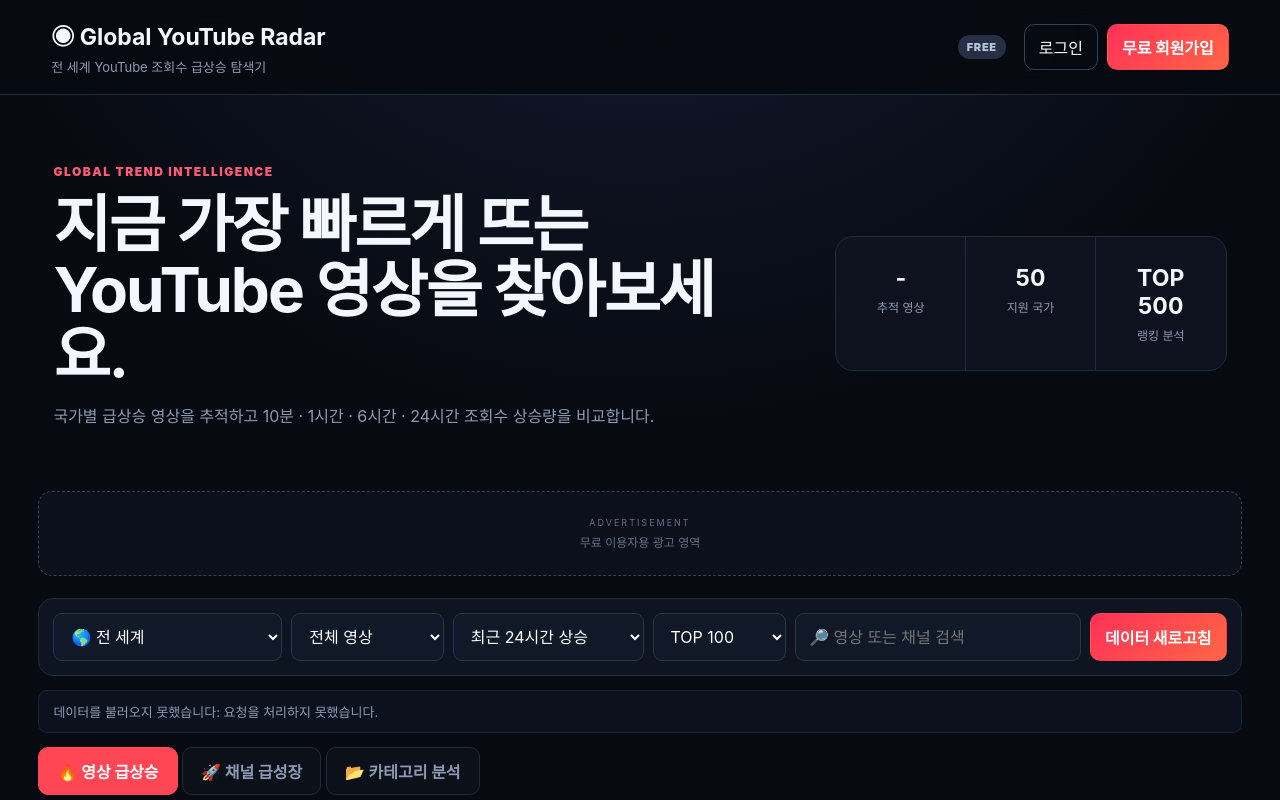
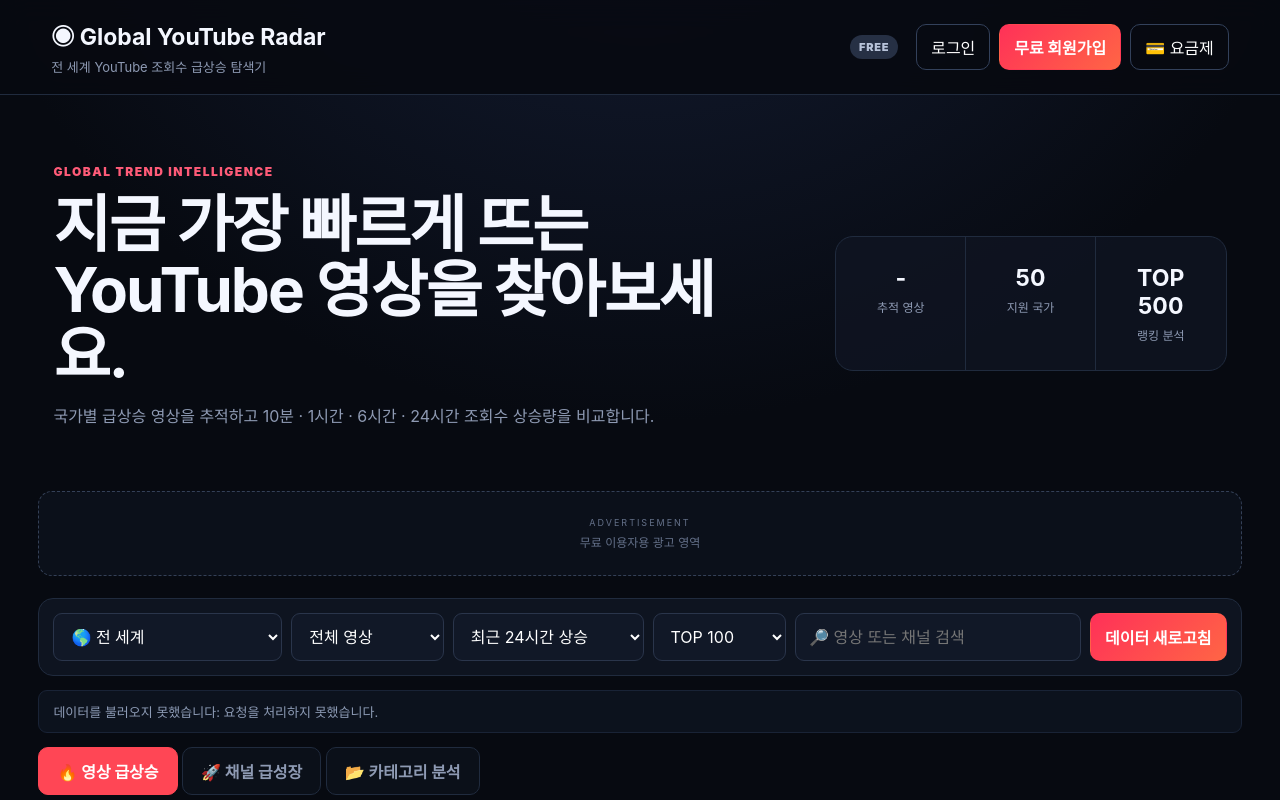
Before and after one commit to psw378370022-dot/Global-YouTube-Radar, a website: page public/index.html in a window 1280 px wide. Shown: the top 800 px of the page. Drawn offline with Linux system fonts and the light colour scheme; no server answers.

Commit message:
Update index.html

```diff
--- a/public/index.html
+++ b/public/index.html
@@ -21,6 +21,9 @@
 
       <button id="loginBtn" class="ghost">로그인</button>
       <button id="signupBtn">무료 회원가입</button>
+      <button id="pricingBtn" class="ghost">
+  💳 요금제
+</button>
       <button id="specialAdminBtn" class="ghost hidden">
   🔐 특수회원 관리
 </button>
```
